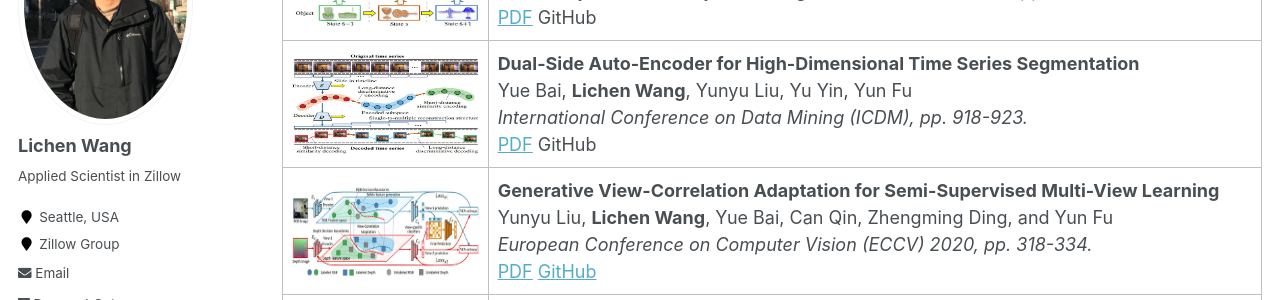
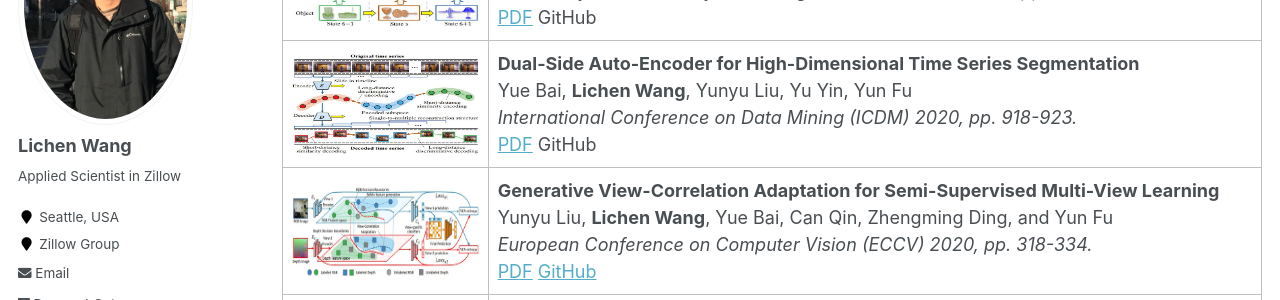
Before and after one commit to wanglichenxj/wanglichenxj.github.io, a Jekyll site: the page built from _pages/publications.md, in a window 1280 px wide and 900 px high, scrolled down 971 px. Shown: the part 153-453 px from the top of the window. Built offline with Jekyll 4.4.1, drawn with Linux system fonts in a browser that asks for light colours; some web fonts are replaced; some of the changed lines change nothing that is shown.

Commit message:
update publications

```diff
--- a/_pages/publications.md
+++ b/_pages/publications.md
@@ -15,23 +15,23 @@
 |<img src='SDM21_UODA.jpg' align='right' style=' width:300px;height:100px'/> | **Contradictory Structure Learning for Semi-supervised Domain Adaptation** <br> Can Qin, **Lichen Wang**, Qianqian Ma, Yu Yin, Huan Wang, Yun Fu<br> <i>SIAM International Conference on Data Mining (SDM) 2021. </i> <br>[PDF](https://arxiv.org/abs/2002.02545) [GitHub](https://github.com/canqin001/UODA)|
 |<img src='AAAI21_MultiView_Yue.jpg' align='right' style=' width:300px;height:100px'/> | **Correlative Channel-Aware Fusion for Multi-View Time Series Classification** <br> Yue Bai, **Lichen Wang**, Zhiqiang Tao, Sheng Li, Yun Fu<br> <i>AAAI Conference on Artificial Intelligence (AAAI) 2021, 35(8), pp. 6714-6722.</i> <br>[PDF](https://ojs.aaai.org/index.php/AAAI/article/view/16830) GitHub|
 |<img src='AAAI21_3DOL.jpg' align='right' style=' width:300px;height:100px'/> | **I3DOL: Incremental 3D Object Learning without Catastrophic Forgetting** <br> Jiahua Dong, Yang Cong, Gan Sun, Bingtao Ma, **Lichen Wang**<br> <i>AAAI Conference on Artificial Intelligence (AAAI) 2021, 35(7), pp. 6066-6074.</i> <br>[PDF](https://ojs.aaai.org/index.php/AAAI/article/view/16756) GitHub|
-|<img src='ICDM21_Seg.jpg' align='right' style=' width:300px;height:100px'/> | **Dual-Side Auto-Encoder for High-Dimensional Time Series Segmentation** <br> Yue Bai, **Lichen Wang**, Yunyu Liu, Yu Yin, Yun Fu<br> <i>International Conference on Data Mining (ICDM), pp. 918-923.</i> <br>[PDF](https://ieeexplore.ieee.org/document/9338296) GitHub|
+|<img src='ICDM20_Seg.jpg' align='right' style=' width:300px;height:100px'/> | **Dual-Side Auto-Encoder for High-Dimensional Time Series Segmentation** <br> Yue Bai, **Lichen Wang**, Yunyu Liu, Yu Yin, Yun Fu<br> <i>International Conference on Data Mining (ICDM) 2020, pp. 918-923.</i> <br>[PDF](http://wanglichenxj.github.io/files/ICDM20_Seg_Yue.pdf) GitHub|
 |<img src='ECCV20_MultiView.jpg' align='right' style=' width:300px;height:100px'/> | **Generative View-Correlation Adaptation for Semi-Supervised Multi-View Learning** <br> Yunyu Liu, **Lichen Wang**, Yue Bai, Can Qin, Zhengming Ding, and Yun Fu<br> <i>European Conference on Computer Vision (ECCV) 2020, pp. 318-334. </i> <br>[PDF](https://www.ecva.net/papers/eccv_2020/papers_ECCV/papers/123590307.pdf) [GitHub](https://github.com/wenwen0319/GVCA)|
 |<img src='FG20_EVAction.jpg' align='right' style=' width:300px;height:100px'/> | **EV-Action: Electromyography-Vision Multi-Modal Action Dataset** <br> **Lichen Wang**, Bin Sun, Joseph Robinson, Taotao Jing, and Yun Fu<br> <i>IEEE International Conference on Automatic Face and Gesture Recognition (FG), 2020, pp. 160-167. </i> <br>[PDF](https://arxiv.org/abs/1904.12602) [GitHub](https://github.com/wanglichenxj/EV-Action-Electromyography-Vision-Multi-Modal-Action-Dataset) [Slides](http://wanglichenxj.github.io/files/FG_EVAction_slides.pdf)|
 |<img src='ICLR20_Graph.jpg' align='right' style=' width:300px;height:100px'/> | **Inductive and Unsupervised Representation Learning on Graph Structured Objects** <br> **Lichen Wang**, Bo Zong, Qianqian Ma, Wei Cheng, Jingchao Ni, Wenchao Yu, Yanchi Liu, Dongjing Song, Haifeng Chen, and Yun Fu<br> <i>International Conference on Learning Representations (ICLR), 2020.</i> <br>[PDF](https://openreview.net/pdf?id=rkem91rtDB) [GitHub](https://github.com/wanglichenxj/Inductive-and-Unsupervised-Representation-Learning-on-Graph-Structured-Objects) [Slides](https://github.com/wanglichenxj/Inductive-and-Unsupervised-Representation-Learning-on-Graph-Structured-Objects/blob/master/presentations/ICLR_slides.pdf) [Video](https://iclr.cc/virtual_2020/poster_rkem91rtDB.html)|
 |<img src='AAAI20_DRML.jpg' align='right' style=' width:300px;height:100px'/> | **Dual Relation Semi-supervised Multi-label Learning** <br> **Lichen Wang**, Yunyu Liu, Can Qin, Gan Sun, Yun Fu<br> <i>The National Conference on Artificial Intelligence (AAAI) 2020, 34(04), pp. 6227-6234. </i> <br>[PDF](https://ojs.aaai.org/index.php/AAAI/article/view/6089) [GitHub](https://github.com/wanglichenxj/Dual-Relation-Semi-supervised-Multi-label-Learning) [Slides](https://github.com/wanglichenxj/Dual-Relation-Semi-supervised-Multi-label-Learning/blob/master/presentation/AAAI20_DRML_spotlight.pdf) [Poster](https://github.com/wanglichenxj/Dual-Relation-Semi-supervised-Multi-label-Learning/blob/master/presentation/%20AAAI20_DRML_poster.pdf)|
 |<img src='NIPS19_PointDAN.jpg' align='right' style=' width:300px;height:100px'/> | **PointDAN: A Multi-Scale 3D Domain Adaption Network for Point Cloud Representation** <br> Can Qin, Haoxuan You, **Lichen Wang**, C.-C. Jay Kuo, Yun Fu<br> <i>Neural Information Processing Systems (NeurIPS), 2019. </i> <br>[PDF](https://papers.nips.cc/paper/2019/file/3341f6f048384ec73a7ba2e77d2db48b-Paper.pdf) [GitHub](https://github.com/canqin001/PointDAN)|
-|<img src='ICDM19_GAML.jpg' align='right' style=' width:300px;height:100px'/> | **Generative Correlation Discovery Network for Multi-Label Learning** <br> **Lichen Wang**, Zhengming Ding, Seungju Han, Jae-Joon Han, Changkyu Choi, Yun Fu<br> <i>IEEE International Conference on Data Mining (ICDM) (Long paper), 2019, pp. 588-597.</i> <br>[PDF](https://ieeexplore.ieee.org/abstract/document/8970746?casa_token=8vL1ds8gtYoAAAAA:uQuq1XJnjVpYf-r-mS38CBkmjVA8QqFyhChsS3s77le0ZzoMXVARx0vIsblS2xjffSHtihCu3zE) [GitHub](https://github.com/wanglichenxj/Generative-Correlation-Discovery-Network-for-Multi-Label-Learning) [Slides](https://github.com/wanglichenxj/Generative-Correlation-Discovery-Network-for-Multi-Label-Learning/blob/master/presentation/ICDM_MultiLabel_slides.pdf)|
-|<img src='CIKM19_Job2Vec.jpg' align='right' style=' width:300px;height:100px'/> | **Job2Vec: Job Title Benchmarking with Collective Multi-View Representation Learning** <br> Denghui Zhang, Junming Liu, Hengshu Zhu, Yanchi Liu, **Lichen Wang**, Pengyang Wang, Hui Xiong<br> <i>ACM International Conference on Information and Knowledge Management (CIKM) (Long paper), 2019, pp. 2763–2771.</i> <br>[PDF](https://dl.acm.org/doi/10.1145/3357384.3357825) [GitHub](https://github.com/zdh2292390/Job2Vec)|
+|<img src='ICDM19_GAML.jpg' align='right' style=' width:300px;height:100px'/> | **Generative Correlation Discovery Network for Multi-Label Learning** <br> **Lichen Wang**, Zhengming Ding, Seungju Han, Jae-Joon Han, Changkyu Choi, Yun Fu<br> <i>IEEE International Conference on Data Mining (ICDM) (Long paper), 2019, pp. 588-597.</i> <br>[PDF](http://wanglichenxj.github.io/files/ICDM19_MultiLabel_Lichen.pdf) [GitHub](https://github.com/wanglichenxj/Generative-Correlation-Discovery-Network-for-Multi-Label-Learning) [Slides](https://github.com/wanglichenxj/Generative-Correlation-Discovery-Network-for-Multi-Label-Learning/blob/master/presentation/ICDM_MultiLabel_slides.pdf)|
+|<img src='CIKM19_Job2Vec.jpg' align='right' style=' width:300px;height:100px'/> | **Job2Vec: Job Title Benchmarking with Collective Multi-View Representation Learning** <br> Denghui Zhang, Junming Liu, Hengshu Zhu, Yanchi Liu, **Lichen Wang**, Pengyang Wang, Hui Xiong<br> <i>ACM International Conference on Information and Knowledge Management (CIKM) (Long paper), 2019, pp. 2763–2771.</i> <br>[PDF](https://arxiv.org/pdf/2009.07429.pdf) [GitHub](https://github.com/zdh2292390/Job2Vec)|
 |<img src='ICCV19_Action.jpg' align='right' style=' width:300px;height:100px'/> | **Generative Multi-View Human Action Recognition** <br> **Lichen Wang**, Zhengming Ding, Zhiqiang Tao, Yunyu Liu, Yun Fu<br> <i>International Conference on Computer Vision (ICCV) (Oral), 2019, pp. 6211-6220.</i> <br>[PDF](https://openaccess.thecvf.com/content_ICCV_2019/papers/Wang_Generative_Multi-View_Human_Action_Recognition_ICCV_2019_paper.pdf) [GitHub](https://github.com/wanglichenxj/Generative-Multi-View-Human-Action-Recognition) [Slides](https://github.com/wanglichenxj/Generative-Multi-View-Human-Action-Recognition/blob/master/representation/ICCV19_slides.pdf) [Poster](https://github.com/wanglichenxj/Generative-Multi-View-Human-Action-Recognition/blob/master/representation/ICCV19_poster_Lichen.pdf) [Video](https://www.youtube.com/watch?v=8oUPyhwzIDo&ab_channel=ComputerVisionFoundationVideos)|
 |<img src='ICCVW19_Domain.jpg' align='right' style=' width:300px;height:100px'/> | **Generatively Inferential Co-Training for Unsupervised Domain Adaptation** <br> Can Qin, **Lichen Wang**, Yulun Zhang, Yun Fu<br> <i>International Conference on Computer Vision (ICCV) Workshop (Best paper award), 2019, pp. 1055-1064.</i> <br>[PDF](https://openaccess.thecvf.com/content_ICCVW_2019/papers/RLQ/Qin_Generatively_Inferential_Co-Training_for_Unsupervised_Domain_Adaptation_ICCVW_2019_paper.pdf) [Best Paper Award](http://canqin.tech/pic/ICCW_Award.jpeg)|
 |<img src='ICCVW19_Seg.jpg' align='right' style=' width:300px;height:100px'/> | **Online Multi-task Clustering for Human Motion Segmentation** <br> Gan Sun, Yang Cong, **Lichen Wang**, Zhengming Ding, Yun Fu<br> <i>International Conference on Computer Vision (ICCV) Workshop, 2019, pp. 970-979.</i> <br>[PDF](https://openaccess.thecvf.com/content_ICCVW_2019/papers/RLQ/Sun_Online_Multi-Task_Clustering_for_Human_Motion_Segmentation_ICCVW_2019_paper.pdf)|
-|<img src='TIP18_Seg.jpg' align='right' style=' width:300px;height:100px'/> | **Low-Rank Transfer Human Motion Segmentation** <br> **Lichen Wang**, Zhengming Ding, Yun Fu<br> <i>IEEE Transactions on Image Processing (TIP), vol. 28, no. 2, pp. 1023-1034.</i> <br>[PDF](https://ieeexplore.ieee.org/document/8467334?denied=) [GitHub](https://github.com/wanglichenxj/Low-Rank-Transfer-Human-Motion-Segmentation)|
+|<img src='TIP18_Seg.jpg' align='right' style=' width:300px;height:100px'/> | **Low-Rank Transfer Human Motion Segmentation** <br> **Lichen Wang**, Zhengming Ding, Yun Fu<br> <i>IEEE Transactions on Image Processing (TIP), vol. 28, no. 2, pp. 1023-1034.</i> <br>[PDF](http://wanglichenxj.github.io/files/TIP18_SegLTS_Lichen.pdf) [GitHub](https://github.com/wanglichenxj/Low-Rank-Transfer-Human-Motion-Segmentation)|
 |<img src='ECCV18_SuperResolution.jpg' align='right' style=' width:300px;height:100px'/> | **Image Super-Resolution Using Very Deep Residual Channel Attention Networks** <br>Yulun Zhang, Kunpeng Li, Kai Li, **Lichen Wang**, Bineng Zhong, Yun Fu<br> <i>European Conference on Computer Vision (ECCV), 2019, Munich, Germany</i> <br>[PDF](https://arxiv.org/abs/1807.02758) [GitHub](https://github.com/yulunzhang/RCAN)|
 |<img src='IJCAI18_AG2E.jpg' align='right' style=' width:300px;height:100px'/> | **Adaptive Graph Guided Embedding for Multi-label Annotation** <br> **Lichen Wang**, Zhengming Ding, Yun Fu<br> <i>International Joint Conference on Artificial Intelligence (IJCAI), 2018, pp. 2798-2804.</i> <br>[PDF](https://www.ijcai.org/proceedings/2018/388) [GitHub](https://github.com/wanglichenxj/Adaptive-Graph-Guided-Embedding-for-Multi-label-Annotation) [Slides](https://github.com/wanglichenxj/Adaptive-Graph-Guided-Embedding-for-Multi-label-Annotation/blob/master/Presentation/IJCAI18_slides.pdf)|
 |<img src='AAAI18_Seg.jpg' align='right' style=' width:300px;height:100px'/> | **Learning Transferable Subspace for Human Motion Segmentation** <br> **Lichen Wang**, Zhengming Ding, Yun Fu<br> <i>AAAI Conference on Artificial Intelligence (AAAI), 2018, 32(1).</i> <br>[PDF](https://ojs.aaai.org/index.php/AAAI/article/view/11824) [GitHub](https://github.com/wanglichenxj/Learning-Transferable-Subspace-for-Human-Motion-Segmentation)|
-|<img src='CCC15_CamCom.jpg' align='right' style=' width:300px;height:100px'/> | **Modified Multi-target Recognition Based on CamCom** <br> **Lichen Wang**, Aimin Zhang, Chujia Guo, Pervez Bhan, Tian Yan<br> <i>Chinese Control Conference (CCC), 2015, pp. 5367-5373.</i> <br>[PDF](https://ieeexplore.ieee.org/document/7260478)|
-|<img src='CCDC15_3D.jpg' align='right' style=' width:300px;height:100px'/> | **3-D Reconstruction for SMT Solder Joint Based on Joint Shadow** <br> **Lichen Wang**, Aimin Zhang, Chujia Guo, Songyun Zhao, Pervez Bhan<br> <i>Chinese Control and Decision Conference (CCDC), 2015, pp. 5766-5772. </i> <br>[PDF](https://github.com/wanglichenxj/Self_LichenWang/blob/master/self_files/3D_Reconstruction_SMT_CCDC15_Lichen.pdf)|
+|<img src='CCC15_CamCom.jpg' align='right' style=' width:300px;height:100px'/> | **Modified Multi-target Recognition Based on CamCom** <br> **Lichen Wang**, Aimin Zhang, Chujia Guo, Pervez Bhan, Tian Yan<br> <i>Chinese Control Conference (CCC), 2015, pp. 5367-5373.</i> <br>[PDF](http://wanglichenxj.github.io/files/CCC15_CamCom_Lichen.pdf)|
+|<img src='CCDC15_3D.jpg' align='right' style=' width:300px;height:100px'/> | **3-D Reconstruction for SMT Solder Joint Based on Joint Shadow** <br> **Lichen Wang**, Aimin Zhang, Chujia Guo, Songyun Zhao, Pervez Bhan<br> <i>Chinese Control and Decision Conference (CCDC), 2015, pp. 5766-5772. </i> <br>[PDF](http://wanglichenxj.github.io/files/CCDC15_3D_Lichen.pdf)|
 
 
 
```
Also changed, not shown: _publications/ICDM20_Seg.jpg (renamed from _publications/ICDM21_Seg.jpg), 5 other files.
